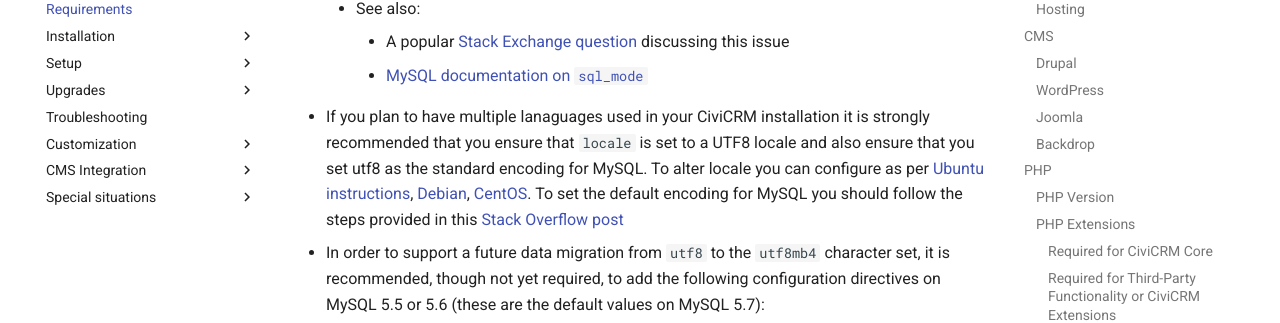
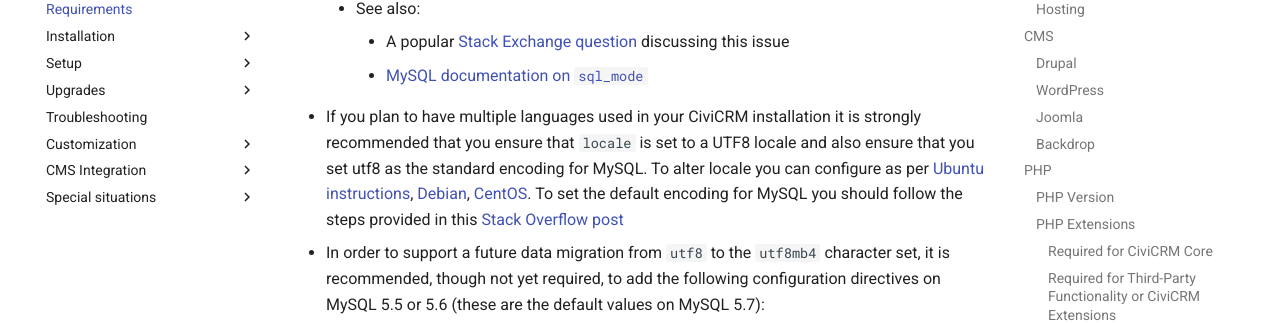
Before and after one commit to civicrm/civicrm-sysadmin-guide, an MkDocs documentation site: the page built from docs/requirements.md, in a window 1280 px wide and 900 px high, scrolled down 4158 px. Shown: the part 153-476 px from the top of the window. Built offline with MkDocs 1.6.1 and Material for MkDocs 9.7.7, drawn with Linux system fonts in a browser that asks for light colours; comment, search, counter and statistics services are not loaded; old or Windows-style settings are respelled for this version of MkDocs; some of the changed text lies outside the part shown.

Commit message:
Fix typos

````diff
--- a/docs/requirements.md
+++ b/docs/requirements.md
@@ -117,7 +117,7 @@ CiviCRM is currently not known to work with MySQL 8, there is an [open issue for
     * See also:
         * A popular [Stack Exchange question](https://stackoverflow.com/a/36033983/895563) discussing this issue
         * [MySQL documentation on `sql_mode`](https://dev.mysql.com/doc/refman/5.7/en/sql-mode.html#sql-mode-setting)
-* If you plan to have multiple lanaguages used in your CiviCRM installation it is strongly recommended that you ensure that `locale` is set to a UTF8 locale and also ensure that you set utf8 as the standard encoding for MySQL. To alter locale you can configure as per [Ubuntu instructions](https://www.thomas-krenn.com/en/wiki/Configure_Locales_in_Ubuntu), [Debian](https://wiki.debian.org/Locale), [CentOS](https://www.rosehosting.com/blog/how-to-set-up-system-locale-on-centos-7/). To set the default encoding for MySQL you should follow the steps provided in this [Stack Overflow post](https://stackoverflow.com/questions/3513773/change-mysql-default-character-set-to-utf-8-in-my-cnf)
+* If you plan to have multiple languages used in your CiviCRM installation it is strongly recommended that you ensure that `locale` is set to a UTF8 locale and also ensure that you set utf8 as the standard encoding for MySQL. To alter locale you can configure as per [Ubuntu instructions](https://www.thomas-krenn.com/en/wiki/Configure_Locales_in_Ubuntu), [Debian](https://wiki.debian.org/Locale), [CentOS](https://www.rosehosting.com/blog/how-to-set-up-system-locale-on-centos-7/). To set the default encoding for MySQL you should follow the steps provided in this [Stack Overflow post](https://stackoverflow.com/questions/3513773/change-mysql-default-character-set-to-utf-8-in-my-cnf)
 * In order to support a future data migration from `utf8` to the `utf8mb4` character set, it is recommended, though not yet required, to add the following configuration directives on MySQL 5.5 or 5.6 (these are the default values on MySQL 5.7):
     ```ini
     [mysqld]
````
Also changed, not shown: other parts of docs/requirements.md (+1 -1 lines).
